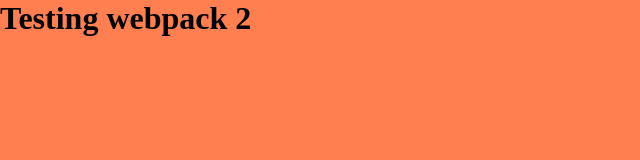
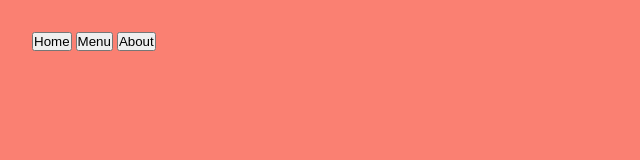
Before and after one commit to gabi1447/odin-restaurant, a website built with webpack: page src/template.html in a window 1280 px wide. Shown: the whole page, without its empty margins (0-640 px from the left). Built offline with nearby package versions, Linux system fonts and the light colour scheme.

Commit message:
Add header and content div in the template.html

```diff
--- a/src/index.js
+++ b/src/index.js
@@ -1,3 +1,4 @@
 import './styles.css';
 
+alert("Welcome to my restaurant");
 console.log("hello world");
--- a/src/styles.css
+++ b/src/styles.css
@@ -5,5 +5,10 @@
 }
 
 body {
-    background-color: coral;
+    background-color: salmon;
+    padding: 2rem;
 }
+
+nav button {
+    cursor: pointer;
+}
--- a/src/template.html
+++ b/src/template.html
@@ -6,6 +6,15 @@
     <title>Restaurant</title>
 </head>
 <body>
-    <h1>Testing webpack 2</h1>
+    <header>
+        <nav>
+            <button class="nav-btn">Home</button>
+            <button class="nav-btn">Menu</button>
+            <button class="nav-btn">About</button>
+        </nav>
+    </header>
+    <div id="content">
+
+    </div>
 </body>
 </html>
```
